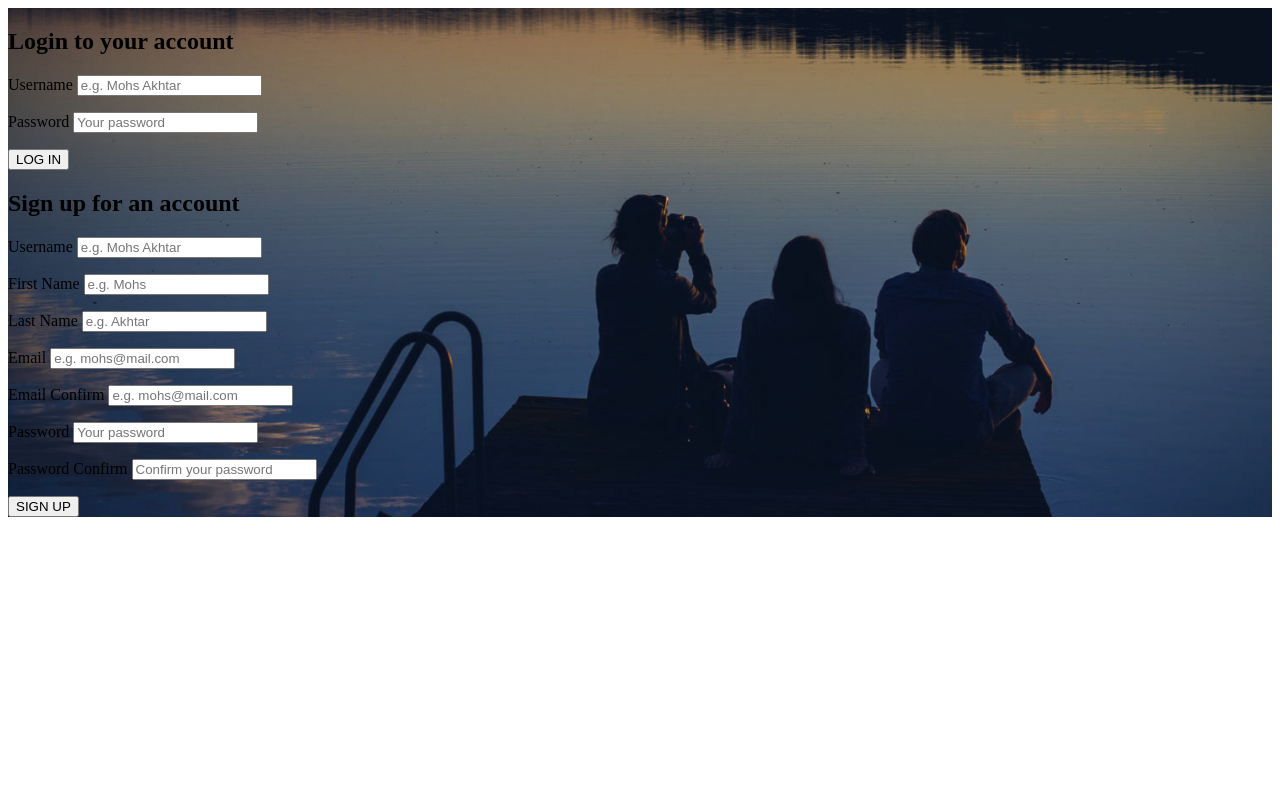
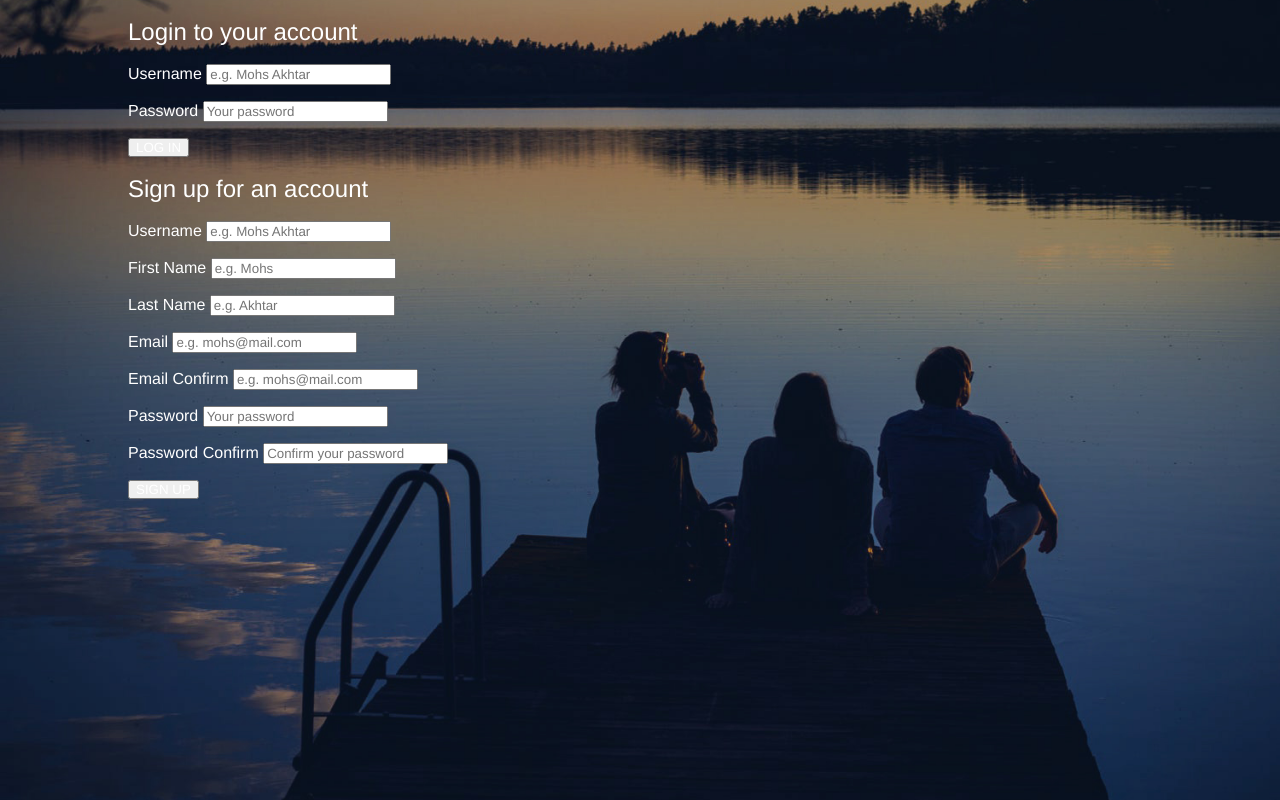
Before and after one commit to MohsAkhtar/project-spotify-clone, a PHP site: page /register.php in a window 1280 px wide. Run offline with PHP 8.4, Linux system fonts and the light colour scheme.

Commit message:
Changed login container in css

```diff
--- a/assets/css/register.css
+++ b/assets/css/register.css
@@ -1,3 +1,10 @@
+html,
+body {
+  padding: 0;
+  margin: 0;
+  height: 100%;
+}
+
 #background {
   background: #000;
   background-image: url("../images/bg.jpg");
@@ -7,3 +14,20 @@
   height: 100%;
   width: 100%;
 }
+
+#loginContainer * {
+  color: #fff;
+  font-family: "Helvetica Neue", "Helvetica", "sans-serif";
+  font-weight: normal;
+  line-height: 1em;
+  /* border box means when you specify a width for something it should
+   take into account the padding and the margins */
+  box-sizing: border-box;
+}
+
+#loginContainer {
+  width: 80%;
+  margin: 0 auto;
+  position: relative;
+  max-width: 1024px;
+}
--- a/register.php
+++ b/register.php
@@ -30,6 +30,7 @@
 </head>
 <body>
     <div id="background">
+        <div id="loginContainer">
             <div id="inputContainer">
                 <form id="loginForm" action="register.php" method="POST">
                     <h2>Login to your account</h2>
@@ -101,5 +102,6 @@
                 </form>
             </div>
         </div>
+    </div>
 </body>
 </html>
```
Lines whose indentation alone changed are shown as unchanged.
